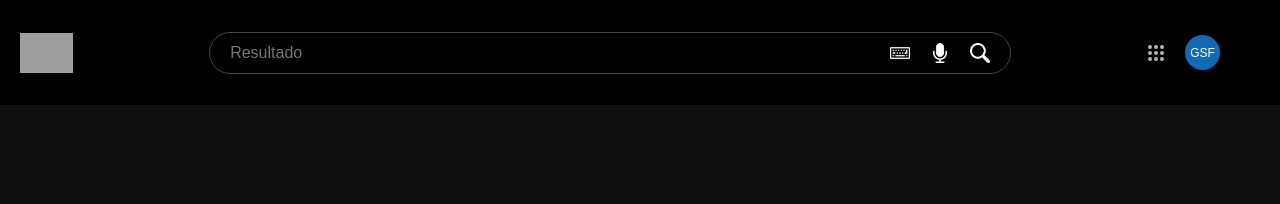
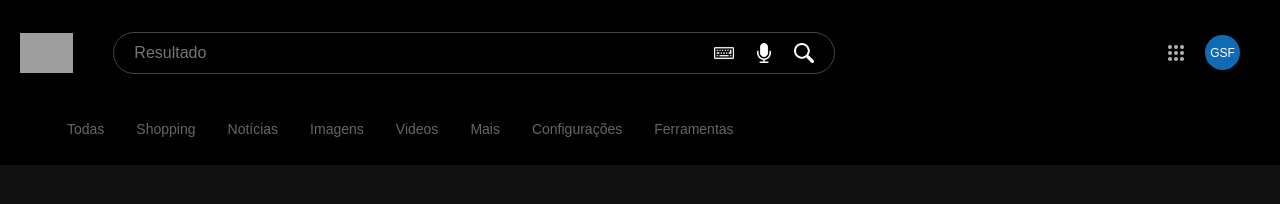
Before and after one commit to geovane-portfolio/pag-resultado-pesquisa, a plain HTML site: page index.html in a window 1280 px wide. Drawn offline with Linux system fonts and the light colour scheme; grey boxes are pictures that could not be loaded.

Commit message:
up
header e section ok

```diff
--- a/assets/css/style.css
+++ b/assets/css/style.css
@@ -2,26 +2,29 @@
     font-family: Arial, Helvetica, sans-serif;
     color: #fff;
 }
-body, html{
+body, htm{
     margin: 0px;
     padding: 0px;
     height: 100%;
     background-color: #111;
+
 }
 body {
     display: flex;
+    flex-direction: column;
 }
 header{
     display: flex;
     padding: 20px;
     justify-content: space-between;
     align-items: center;
-    width: 100%;
+    width: auto;
     height: 65px;
     background-color: #000;
 }
 .conteiner {
     display: flex;
+    width: auto;
 }
 .logo {
     height: 40px;
@@ -37,7 +40,7 @@
 }
 .boxbusca {
     display: flex;
-    justify-content: center;
+    justify-content:flex-start;
     align-items: center;
     position: relative;
     margin: 0px auto;
@@ -49,7 +52,7 @@
     border: 1px solid #444;
     border-radius: 30px;
     width: 100%;
-    max-width: 800px;
+    max-width: 720px;
     height: 40px;
     margin: 10px 20px;
     justify-content: center;
@@ -106,6 +109,39 @@
 a {
     text-decoration: none;
 }
+section {
+    display: flex;
+    width: 100%;
+    height: 60px;
+    background-color: #000;
+}
+nav ul {
+    display: flex;
+}
+nav ul li {
+    list-style: none;
+    margin-right: 15px;
+}
+li {
+    display: list-item;
+}
+nav ul li a {
+    display: flex;
+    font-size: 14px;
+    color: #666;
+}
+/* tamanho da mini-imagem */
+nav ul li a div {
+    width: 17px;
+    height: 17px;
+}
+/* link mini-imagem */
+.mini-busca {
+    margin: 5px;
+    background-image: url(../images/);
+}
+
+
 
 main {
     display: flex;
--- a/index.html
+++ b/index.html
@@ -36,13 +36,38 @@
                 <div class="perfil">GSF</div>
             </a>
         </div>
-
-        <div class="link">
-            <img class="img-link" src="" />
-            <a class="a-link" href=""></a>
-        </div>
     </header>
 
+    <section class="link-busca">
+        <nav>
+        <ul>
+            <li>
+                <a href="" class="active" ><div class="mini-busca" ></div>Todas</a>
+            </li>
+            <li>
+                <a href="" class="active" ><div class="" ></div>Shopping</a>
+            </li>
+            <li>
+                <a href="" class="active" ><div class="" ></div>Notícias</a>
+            </li>
+            <li>
+                <a href="" class="active" ><div class="" ></div>Imagens</a>
+            </li>
+            <li>
+                <a href="" class="active" ><div class="" ></div>Videos</a>
+            </li>
+            <li>
+                <a href="" class="active" ><div class="" ></div>Mais</a>
+            </li>
+            <li>
+                <a href="" class="active" ><div class="" ></div>Configurações</a>
+            </li>
+            <li>
+                <a href="" class="active" ><div class="" ></div>Ferramentas</a>
+            </li>
+        </ul>
+        </nav>
+    </section>
 
     <main class="general">
 
```
Also changed, not shown: assets/images/cross.png (added), assets/images/google-pages.png (added), assets/images/mini-arrow-botton.png (added), assets/images/mini-busca.png (added), assets/images/mini-images.png (added), assets/images/mini-news.png (added), assets/images/mini-shopping.png (added), assets/images/mini-videos.png (added).
